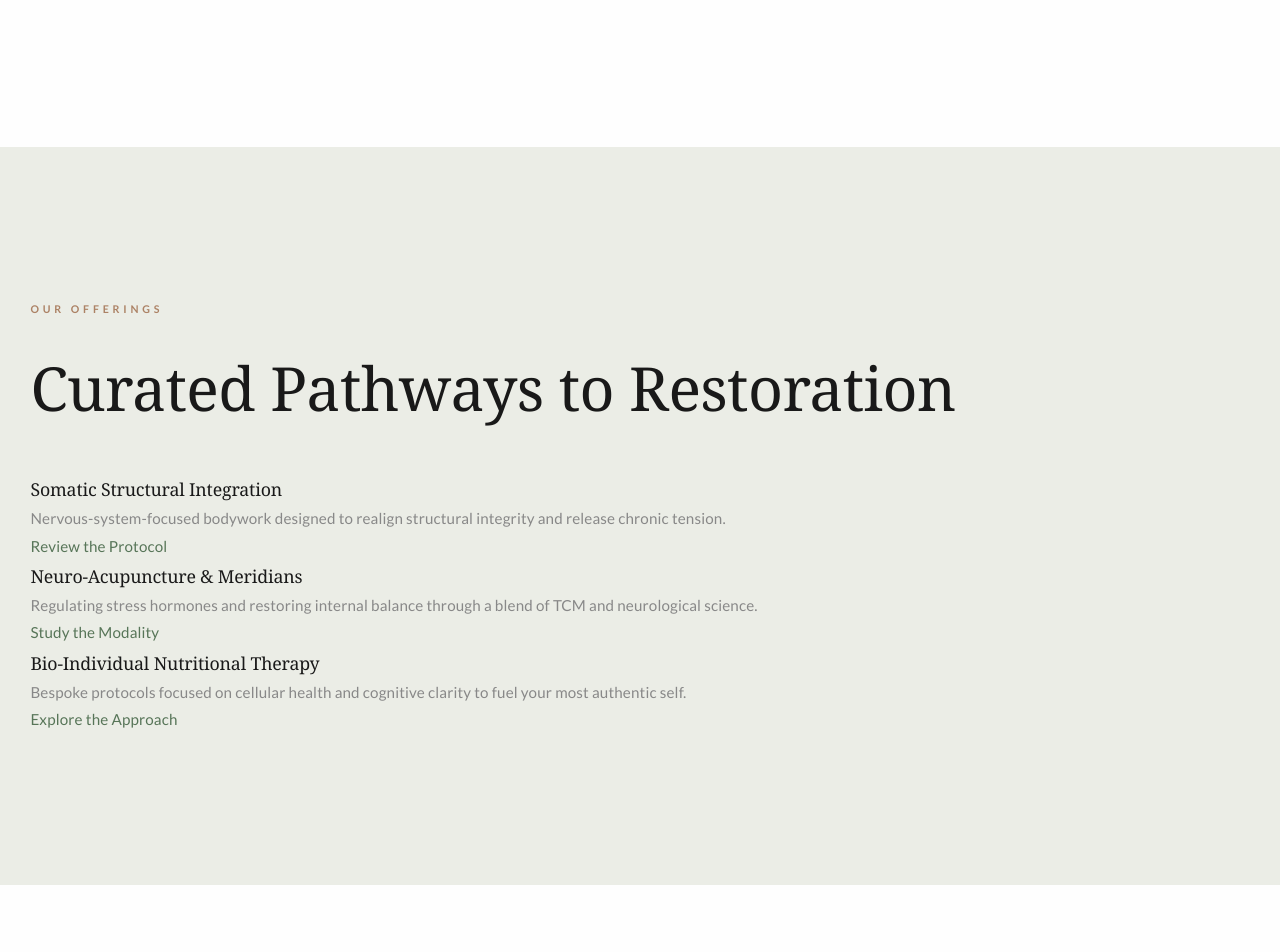
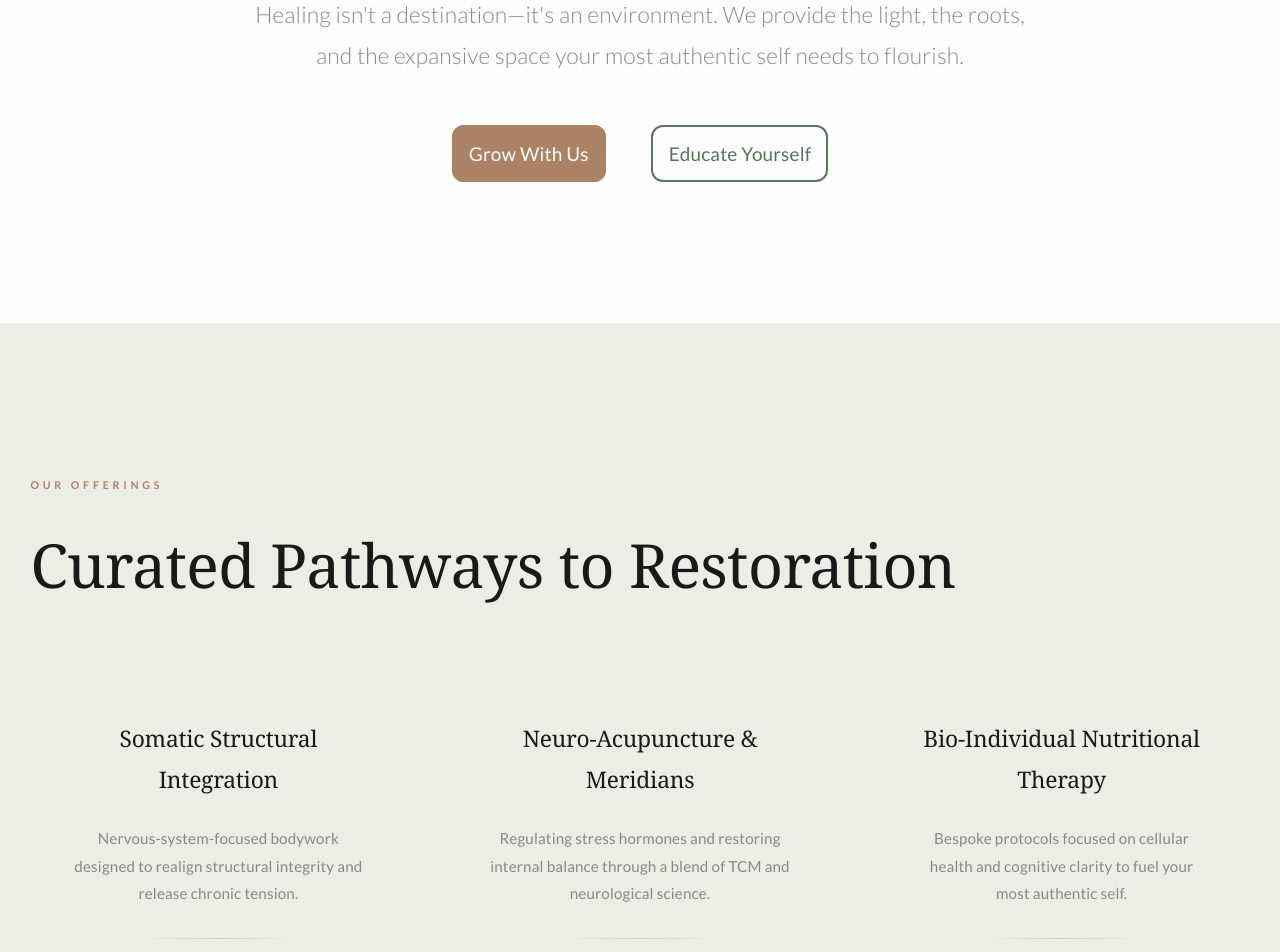
Before and after one commit to nitrocodebrew/vehronda, a plain HTML site: page index.html in a window 1280 px wide. Shown: the part 620-1572 px from the top of the page. Drawn offline with Linux system fonts and the light colour scheme; a web font is replaced by a local one.

Commit message:
Progress update

```diff
--- a/css/style.css
+++ b/css/style.css
@@ -85,6 +85,14 @@ h2 {
     margin-bottom: 2rem;
 }
 
+h3 {
+    font-size: 1.5rem;
+}
+
+p {
+    margin: 1.67rem 0;
+}
+
 section {
     padding: 10rem 0;
 }
@@ -125,6 +133,14 @@ section:nth-child(even) {
     gap: 3rem;
 }
 
+.book-now-btn {
+    font-size: 1rem;
+    border-radius: 12px;
+    background-color: var(--onyx);
+    color: #fff;
+    padding: 1rem;
+}
+
 /**
  * ============
  * Hero section
@@ -141,10 +157,101 @@ section:nth-child(even) {
     margin: 0 auto;
 }
 
+.hero-hook {
+    font-size: 1.5rem;
+    font-weight: 300;
+    margin: 4rem 0;
+}
+
 .hero-cta ul {
     display: flex;
     justify-content: center;
     gap: 3rem;
+}
+
+.hero-cta ul li a,
+.hero-cta ul li a:link,
+.hero-cta ul li a:visited {
+    font-size: 1.25rem;
+    color: var(--olive);
+    padding: 1rem;
+}
+
+.hero-cta-primary {
+    border-radius: 12px;
+    border: 2px solid var(--clay);
+    background-color: var(--clay);
+    color: var(--snow)!important;
+}
+
+.hero-cta-secondary {
+    border-radius: 12px;
+    border: 2px solid var(--olive);
+}
+
+#hero h1 span {
+    color: var(--olive);
+}
+
+/**
+ * ================
+ * Services section
+ * ================
+ */
+
+.services-wrapper {
+    display: grid;
+    grid-template-columns: repeat(auto-fit, minmax(300px, 1fr));
+    gap: 3rem;
+    align-items: stretch;
+    margin-top: 4rem;
+}
+
+.services-card {
+    height: 100%;
+    display: flex;
+    flex-direction: column;
+    text-align: center;
+    border-radius: 12px;
+    padding: 2.5rem;
+    transition: background 0.5s ease-in;
+}
+
+.services-card:hover {
+    background: rgba(255, 255, 255, 0.25);
+}
+
+.services-card a {
+    margin-top: auto;
+}
+
+
+a.services-link,
+a.services-link:link,
+a.services-link:visited {
+    border-radius: 12px;
+    border: 2px solid var(--olive);
+    color: var(--olive);
+    padding: 0.5rem;
+    transition: background  0.5s ease-in;
+}
+
+a.services-link:hover, a.services-link:active {
+    background-color: var(--olive);
+    color: var(--snow);
+}
+
+.services-card-descr {
+    margin-bottom: 2rem;
+}
+
+.services-card hr {
+    height: 1px;
+    background: linear-gradient(to right, var(--stone), var(--stone), var(--silver), var(--stone), var(--stone));
+}
+
+.services-card h3 {
+    font-size: 1.5rem;
 }
 
 
@@ -158,6 +265,18 @@ section:nth-child(even) {
     display: grid;
     grid-template-columns: 2fr 1fr;
     gap: 4rem;
+}
+
+.post-small:first-child {
+    margin-bottom: 3rem;
+}
+
+.post-category {
+    font-size: 0.7rem;
+    font-weight: 700;
+    text-transform: uppercase;
+    letter-spacing: 0.5rem;
+    color: var(--silver);
 }
 
 /**
--- a/index.html
+++ b/index.html
@@ -46,7 +46,7 @@
         <section id="hero">
             <div class="container hero-container">
                 <header class="hero-copy">
-                    <h1>Give yourself space to breathe; grow.</h1>
+                    <h1>Give yourself space to breathe; <span>grow.</span></h1>
 
                     <p class="hero-hook">
                         Healing isn&#39;t a destination&#8212;it&#39;s an environment. We provide the light,
@@ -82,11 +82,11 @@
 
                         <h3>Somatic Structural Integration</h3>
 
-                        <p>
+                        <p class="services-card-descr">
                             Nervous-system-focused bodywork designed to realign structural integrity
                             and release chronic tension.
                         </p>
-
+                        <hr>
                         <p>
                             <a href="#" class="services-link">Review the Protocol</a>
                         </p>
@@ -101,11 +101,11 @@
 
                         <h3>Neuro-Acupuncture &amp; Meridians</h3>
 
-                        <p>
+                        <p class="services-card-descr">
                             Regulating stress hormones and restoring internal balance through a blend
                             of TCM and neurological science.
                         </p>
-
+                        <hr>
                         <p>
                             <a href="#" class="services-link">Study the Modality</a>
                         </p>
@@ -120,11 +120,11 @@
 
                         <h3>Bio-Individual Nutritional Therapy</h3>
 
-                        <p>
+                        <p class="services-card-descr">
                             Bespoke protocols focused on cellular health and cognitive clarity to fuel
                             your most authentic self.
                         </p>
-
+                        <hr>
                         <p>
                             <a href="#" class="services-link">Explore the Approach</a>
                         </p>
```
